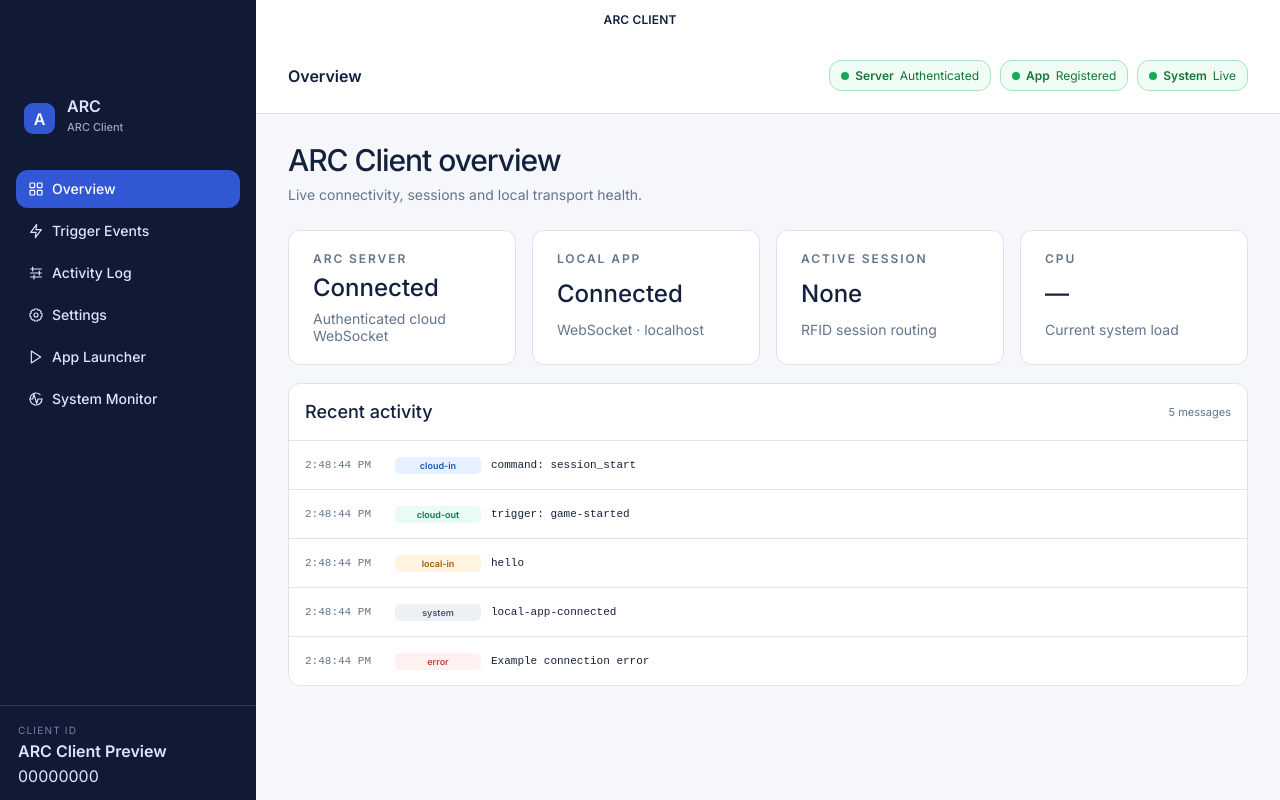
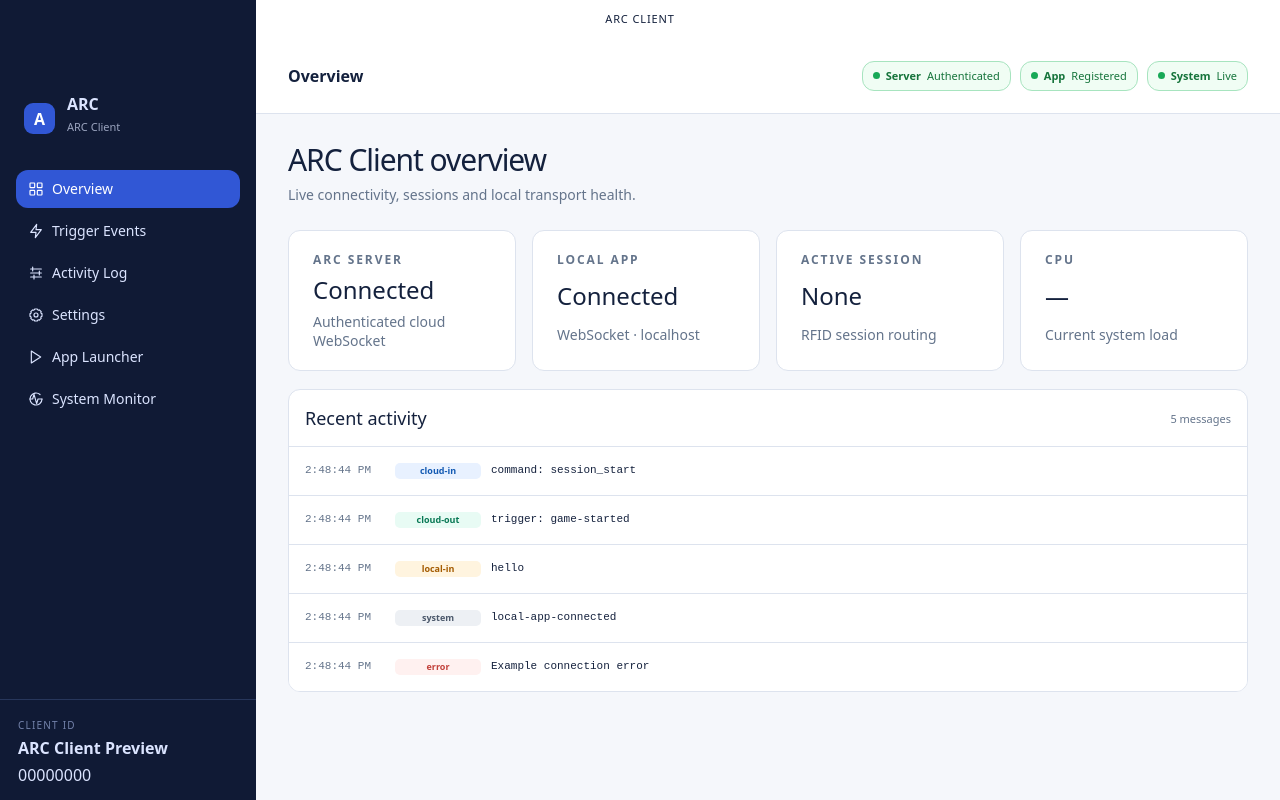
Before and after one commit to noeldrew/arc-sat-client, a React app: page / in a window 1280 px wide. Built offline with nearby package versions, Linux system fonts and the light colour scheme.

Commit message:
Unify ARC desktop app styling

```diff
--- a/package.json
+++ b/package.json
@@ -1,6 +1,6 @@
 {
   "name": "arc-satellite-client",
-  "version": "1.6.5",
+  "version": "1.6.6",
   "private": true,
   "description": "ARC desktop client",
   "main": ".vite/build/main.js",
--- a/src/renderer.tsx
+++ b/src/renderer.tsx
@@ -8,11 +8,15 @@ import type { Branding } from "./core/branding";
 import "@fontsource/inter/latin-400.css";
 import "@fontsource/inter/latin-500.css";
 import "@fontsource/inter/latin-600.css";
+import "@fontsource/sora/latin-400.css";
 import "@fontsource/sora/latin-500.css";
+import "@fontsource/sora/latin-600.css";
+import "@fontsource/sora/latin-700.css";
 import "./styles.css";
 
 const FONT_STACKS: Record<string, string> = {
   Inter: "'Inter', sans-serif",
+  Sora: "'Sora', sans-serif",
   "System UI": "system-ui, -apple-system, 'Segoe UI', sans-serif",
   Georgia: "Georgia, 'Times New Roman', serif",
   Poppins: "'Poppins', sans-serif",
--- a/src/styles.css
+++ b/src/styles.css
@@ -1,6 +1,6 @@
 :root {
   font-family:
-    var(--arc-font-family, Inter),
+    var(--arc-font-family, Sora),
     system-ui,
     -apple-system,
     "Segoe UI",
@@ -216,7 +216,7 @@ button {
   font: inherit;
 }
 h1, h2, h3, .page-title {
-  font-family: var(--arc-title-font-family, var(--arc-font-family, Inter)), system-ui, sans-serif;
+  font-family: var(--arc-title-font-family, var(--arc-font-family, Sora)), system-ui, sans-serif;
 }
 .shell {
   height: 100vh;
@@ -1397,3 +1397,13 @@ button{min-height:var(--arc-input-height);border-radius:var(--arc-radius);font-s
 .activity-list{gap:0;padding:0;border:1px solid var(--arc-border)}.activity-item{border-width:0 0 1px;border-radius:0}.activity-item:last-child{border-bottom:0}.activity-row{min-height:48px;border-radius:0;background:var(--arc-surface);padding-inline:16px}.activity-row:hover{background:var(--arc-inset)}.connection-badge,.status,.badge{border-radius:var(--arc-radius)}
 .log-toolbar{gap:12px;margin:24px 0 12px}.segmented,.toolbar-actions{gap:8px}.segmented button,.toolbar-actions button:not(.tool-icon){min-height:var(--arc-input-height);padding:0 14px;border:1px solid var(--arc-border);border-radius:var(--arc-radius);background:var(--arc-surface);color:var(--arc-text);font-size:14px;font-weight:500;filter:none}.segmented button:hover,.toolbar-actions button:not(.tool-icon):hover{border-color:var(--arc-accent);background:var(--arc-accent);color:var(--arc-accent-text)}.segmented button.selected,.toolbar-actions button.selected{border-color:var(--arc-primary);background:var(--arc-primary);color:var(--arc-primary-text)}.tool-icon{width:var(--arc-input-height);height:var(--arc-input-height);min-height:var(--arc-input-height);border-radius:var(--arc-radius);background:var(--arc-accent);border-color:var(--arc-accent);color:var(--arc-accent-text)}.tool-icon.danger{background:var(--arc-surface);border-color:#dc3f3f;color:#c52f2f}.tool-icon.danger:hover{background:#dc3f3f;color:#fff}
 .recent-activity-panel{overflow:hidden;border:1px solid var(--arc-border);border-radius:var(--arc-radius)}.recent-activity-panel>.section-title{min-height:56px;padding:16px;align-items:center;border-bottom:1px solid var(--arc-border)}.recent-activity-panel>.section-title h2{margin:0;font-size:18px;line-height:24px}.recent-activity-panel>.section-title>span{margin:0}.recent-activity-panel>.activity-list{border:0}
+
+/* Shared ARC desktop family primitives. Branding supplies the faces and
+   colours; these rules keep the desktop tools metrically consistent. */
+.custom-titlebar{font-family:var(--arc-font-family,Sora),system-ui,sans-serif;font-size:11px;font-weight:500;line-height:38px;letter-spacing:.08em}
+button,input,select,textarea,label{font-family:var(--arc-font-family,Sora),system-ui,sans-serif}
+button{font-size:14px;line-height:1.2;font-weight:500}
+nav button{font-size:14px;line-height:18px;font-weight:500}
+.nav-icon{width:16px;height:16px;flex-basis:16px}
+.field{font-size:13px;font-weight:600}.field small{font-size:12px;font-weight:400}
+.connection-badge,.status,.badge{min-height:30px;padding:0 10px;gap:6px;border-radius:var(--arc-radius);font-size:11px;line-height:1;font-weight:400}.connection-badge strong{font-weight:600}.connection-badge i{width:7px;height:7px}
```
Also changed, not shown: 1 other file.
